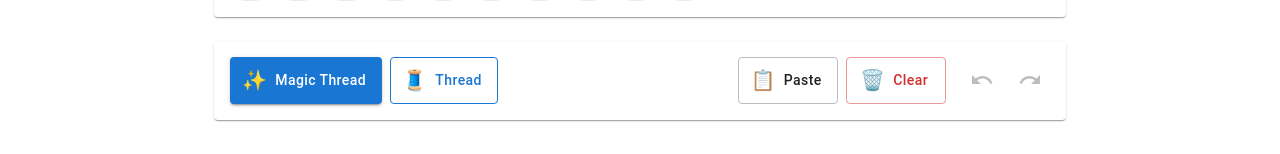
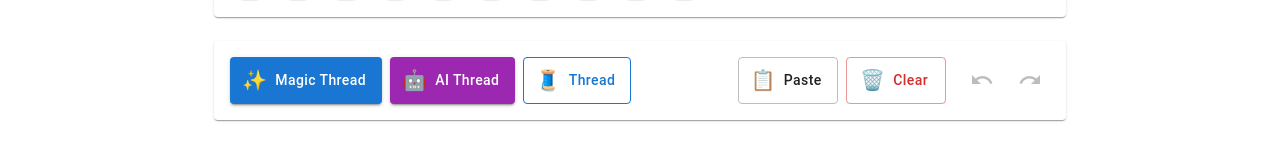
Before and after one commit to 0sf/magic-threads, a React (Create React App) app: page / in a window 1280 px wide. Shown: the part 541-695 px from the top of the page. Built offline with nearby package versions, Linux system fonts and the light colour scheme.

Commit message:
ai-llm-support-draft

```diff
--- a/package.json
+++ b/package.json
@@ -5,6 +5,8 @@
   "dependencies": {
     "@emotion/react": "^11.14.0",
     "@emotion/styled": "^11.14.0",
+    "@langchain/core": "^0.3.37",
+    "@langchain/google-genai": "^0.1.8",
     "@mui/icons-material": "^6.3.1",
     "@mui/lab": "^6.0.0-beta.23",
     "@mui/material": "^6.3.1",
@@ -13,6 +15,7 @@
     "@testing-library/user-event": "^14.5.2",
     "copy-to-clipboard": "^3.3.3",
     "insert-text-at-cursor": "^0.3.0",
+    "langchain": "^0.3.15",
     "react": "^19.0.0",
     "react-dom": "^19.0.0",
     "react-router-dom": "^7.1.1",
--- a/src/BodyContent.js
+++ b/src/BodyContent.js
@@ -1,11 +1,21 @@
 import React, { useState, useEffect } from "react";
-import { Stack, Box, Button, Snackbar, Container, Typography, IconButton} from "@mui/material";
-import { LoadingButton } from '@mui/lab';
+import {
+  Stack,
+  Box,
+  Button,
+  Snackbar,
+  Container,
+  Typography,
+  IconButton,
+} from "@mui/material";
+import { LoadingButton } from "@mui/lab";
 import MuiAlert from "@mui/material/Alert";
 import Chip from "@mui/material/Chip";
 import insertTextAtCursor from "insert-text-at-cursor";
 import UndoIcon from "@mui/icons-material/Undo";
 import RedoIcon from "@mui/icons-material/Redo";
+
+import LLMService from "./llm-service/LLMService";
 
 import "./BodyContent.css";
 import CardMain from "./Card";
@@ -61,12 +71,12 @@ const BodyContent = () => {
   const [isPasting, setIsPasting] = useState(false);
 
   const TWEET_COLORS = [
-    'rgba(255, 183, 183, 0.3)', // soft red
-    'rgba(181, 234, 215, 0.3)', // soft mint
-    'rgba(199, 206, 234, 0.3)', // soft blue
-    'rgba(255, 218, 193, 0.3)', // soft orange
-    'rgba(226, 191, 255, 0.3)', // soft purple
-    'rgba(190, 233, 232, 0.3)', // soft teal
+    "rgba(255, 183, 183, 0.3)", // soft red
+    "rgba(181, 234, 215, 0.3)", // soft mint
+    "rgba(199, 206, 234, 0.3)", // soft blue
+    "rgba(255, 218, 193, 0.3)", // soft orange
+    "rgba(226, 191, 255, 0.3)", // soft purple
+    "rgba(190, 233, 232, 0.3)", // soft teal
   ];
 
   const hadleOpen = () => {
@@ -115,14 +125,14 @@ const BodyContent = () => {
       setHistoryIndex(-1);
     } else {
       const textArea = document.getElementById("textArea");
-      textArea.value = '';
+      textArea.value = "";
       setBaseText(null);
       setTweets([]);
       setPreviewChunks([]);
       setCharCount(0);
       setTweetCount(1);
       setClear(true);
-      localStorage.removeItem('twitterThreadDraft');
+      localStorage.removeItem("twitterThreadDraft");
       setHistory([]);
       setHistoryIndex(-1);
     }
@@ -181,6 +191,15 @@ const BodyContent = () => {
     }
   };
 
+  // AI Thread
+  const handleAIClick = async () => {
+    const llmService = await LLMService();
+    const short = await llmService.aiTweet(
+      "I am going to the Department of Motor Vehicles later today because I need to renew my driver's license. By the way, did you hear that as soon as possible, the Federal Bureau of Investigation is going to release new information about the case? For your information, I think that is going to be a big deal. In my opinion, the government should be more transparent about these things. To be honest, I do not always trust what they say on television. Oh my God, I completely forgot to tell you! I will talk to you later because I have to meet up with my best friend forever for lunch. She works in Information Technology and always has the most interesting stories. Laughing out loud, last time she told me about a huge mistake someone made in an Artificial Intelligence project. I guess you only live once, right? Let me know if you want to catch up this evening. Otherwise, I will just see you at the usual place, to be determined. Talk to you soon!"
+    );
+    console.log(short);
+  };
+
   // Add new function to calculate preview chunks
   const calculatePreviewChunks = (text) => {
     if (!text) return [];
@@ -195,8 +214,10 @@ const BodyContent = () => {
       // Find a good breaking point
       if (end < text.length) {
         let breakPoint = end;
-        while (breakPoint > start &&
-               ![' ', '.', '!', '?', '\n'].includes(text[breakPoint - 1])) {
+        while (
+          breakPoint > start &&
+          ![" ", ".", "!", "?", "\n"].includes(text[breakPoint - 1])
+        ) {
           breakPoint--;
         }
         if (breakPoint > start) {
@@ -206,7 +227,7 @@ const BodyContent = () => {
 
       chunks.push({
         text: text.substring(start, end),
-        color: TWEET_COLORS[chunks.length % TWEET_COLORS.length]
+        color: TWEET_COLORS[chunks.length % TWEET_COLORS.length],
       });
 
       start = end;
@@ -220,7 +241,7 @@ const BodyContent = () => {
     const newText = e.target.value;
 
     // Only add to history if the text actually changed
-    if (newText !== (history[historyIndex] || '')) {
+    if (newText !== (history[historyIndex] || "")) {
       const newHistory = history.slice(0, historyIndex + 1);
       newHistory.push(newText);
       setHistory(newHistory);
@@ -231,7 +252,7 @@ const BodyContent = () => {
     setCharCount(newText.length);
     setTweetCount(Math.ceil(newText.length / (TWEET_LENGTH - PREFIX)));
     setPreviewChunks(calculatePreviewChunks(newText));
-    localStorage.setItem('twitterThreadDraft', newText);
+    localStorage.setItem("twitterThreadDraft", newText);
   };
 
   const undo = () => {
@@ -270,8 +291,8 @@ const BodyContent = () => {
   useEffect(() => {
     const handleKeyboard = (e) => {
       if (e.ctrlKey || e.metaKey) {
-        switch(e.key) {
-          case 'z':
+        switch (e.key) {
+          case "z":
             e.preventDefault();
             if (e.shiftKey) {
               redo();
@@ -279,15 +300,15 @@ const BodyContent = () => {
               undo();
             }
             break;
-          case 'm':
+          case "m":
             e.preventDefault();
             handleClick();
             break;
-          case 'v':
+          case "v":
             e.preventDefault();
             pasteClipBoard();
             break;
-          case 'l':
+          case "l":
             e.preventDefault();
             clearAll(false);
             break;
@@ -297,13 +318,13 @@ const BodyContent = () => {
       }
     };
 
-    window.addEventListener('keydown', handleKeyboard);
-    return () => window.removeEventListener('keydown', handleKeyboard);
+    window.addEventListener("keydown", handleKeyboard);
+    return () => window.removeEventListener("keydown", handleKeyboard);
   }, [history, historyIndex]);
 
   // Add auto-save functionality
   useEffect(() => {
-    const savedText = localStorage.getItem('twitterThreadDraft');
+    const savedText = localStorage.getItem("twitterThreadDraft");
     if (savedText) {
       document.getElementById("textArea").value = savedText;
       handleTextAreaChange({ target: { value: savedText } });
@@ -314,20 +335,20 @@ const BodyContent = () => {
     try {
       if (tweets.length === 0) return;
 
-      const text = tweets.map((tweet, index) =>
-        `Tweet ${index + 1}/${tweets.length}:\n${tweet}`
-      ).join('\n\n---\n\n');
+      const text = tweets
+        .map((tweet, index) => `Tweet ${index + 1}/${tweets.length}:\n${tweet}`)
+        .join("\n\n---\n\n");
 
-      const blob = new Blob([text], { type: 'text/plain' });
+      const blob = new Blob([text], { type: "text/plain" });
       const url = URL.createObjectURL(blob);
-      const a = document.createElement('a');
+      const a = document.createElement("a");
       a.href = url;
-      a.download = 'twitter-thread.txt';
+      a.download = "twitter-thread.txt";
       a.click();
       URL.revokeObjectURL(url);
       setExportSuccess(true);
     } catch (error) {
-      console.error('Export failed:', error);
+      console.error("Export failed:", error);
     }
   };
 
@@ -356,29 +377,34 @@ const BodyContent = () => {
           ></textarea>
         </Box>
 
-        <Box sx={{
-          display: 'flex',
-          justifyContent: 'space-between',
-          color: charCount > TWEET_LENGTH ? 'error.main' : 'text.secondary',
-          px: 1
-        }}>
+        <Box
+          sx={{
+            display: "flex",
+            justifyContent: "space-between",
+            color: charCount > TWEET_LENGTH ? "error.main" : "text.secondary",
+            px: 1,
+          }}
+        >
+          <Typography variant="caption">{charCount} characters</Typography>
           <Typography variant="caption">
-            {charCount} characters
-          </Typography>
-          <Typography variant="caption">
-            {tweetCount} tweet{tweetCount > 1 ? 's' : ''}
+            {tweetCount} tweet{tweetCount > 1 ? "s" : ""}
           </Typography>
         </Box>
 
         <Stack spacing={3}>
           {/* Emoji Selector */}
-          <Box sx={{
-            backgroundColor: 'background.paper',
-            borderRadius: 1,
-            p: 2,
-            boxShadow: 1
-          }}>
-            <Typography variant="subtitle2" sx={{ mb: 1, color: 'text.secondary' }}>
+          <Box
+            sx={{
+              backgroundColor: "background.paper",
+              borderRadius: 1,
+              p: 2,
+              boxShadow: 1,
+            }}
+          >
+            <Typography
+              variant="subtitle2"
+              sx={{ mb: 1, color: "text.secondary" }}
+            >
               Quick Emojis
             </Typography>
             <Stack direction="row" spacing={1} flexWrap="wrap" useFlexGap>
@@ -388,12 +414,12 @@ const BodyContent = () => {
                   label={value}
                   onClick={() => insertAt(value)}
                   sx={{
-                    '&:hover': {
-                      backgroundColor: '#e3f2fd',
-                      transform: 'scale(1.05)',
-                      transition: 'all 0.2s'
+                    "&:hover": {
+                      backgroundColor: "#e3f2fd",
+                      transform: "scale(1.05)",
+                      transition: "all 0.2s",
                     },
-                    cursor: 'pointer'
+                    cursor: "pointer",
                   }}
                 />
               ))}
@@ -401,12 +427,14 @@ const BodyContent = () => {
           </Box>
 
           {/* Main Action Buttons */}
-          <Box sx={{
-            backgroundColor: 'background.paper',
-            borderRadius: 1,
-            p: 2,
-            boxShadow: 1
-          }}>
+          <Box
+            sx={{
+              backgroundColor: "background.paper",
+              borderRadius: 1,
+              p: 2,
+              boxShadow: 1,
+            }}
+          >
             <Stack direction="row" spacing={2} alignItems="center">
               <Stack direction="row" spacing={1} flex={1}>
                 <LoadingButton
@@ -415,31 +443,59 @@ const BodyContent = () => {
                   onClick={() => handleClick()}
                   title="Ctrl/Cmd + M"
                   sx={{
-                    textTransform: 'none',
-                    minWidth: '120px',
-                    backgroundColor: 'primary.main',
-                    '&:hover': {
-                      backgroundColor: 'primary.dark',
-                    }
+                    textTransform: "none",
+                    minWidth: "120px",
+                    backgroundColor: "primary.main",
+                    "&:hover": {
+                      backgroundColor: "primary.dark",
+                    },
                   }}
-                  startIcon={<span role="img" aria-label="magic">✨</span>}
+                  startIcon={
+                    <span role="img" aria-label="magic">
+                      ✨
+                    </span>
+                  }
                 >
                   Magic Thread
+                </LoadingButton>
+                <LoadingButton
+                  loading={isProcessing}
+                  variant="contained"
+                  onClick={() => handleAIClick()}
+                  sx={{
+                    textTransform: "none",
+                    minWidth: "120px",
+                    backgroundColor: "secondary.main",
+                    "&:hover": {
+                      backgroundColor: "secondary.dark",
+                    },
+                  }}
+                  startIcon={
+                    <span role="img" aria-label="ai">
+                      🤖
+                    </span>
+                  }
+                >
+                  AI Thread
                 </LoadingButton>
                 <Button
                   variant="outlined"
                   onClick={createThread}
                   sx={{
-                    textTransform: 'none',
-                    minWidth: '100px',
-                    borderColor: 'primary.main',
-                    color: 'primary.main',
-                    '&:hover': {
-                      borderColor: 'primary.dark',
-                      backgroundColor: 'primary.50'
-                    }
+                    textTransform: "none",
+                    minWidth: "100px",
+                    borderColor: "primary.main",
+                    color: "primary.main",
+                    "&:hover": {
+                      borderColor: "primary.dark",
+                      backgroundColor: "primary.50",
+                    },
                   }}
-                  startIcon={<span role="img" aria-label="thread">🧵</span>}
+                  startIcon={
+                    <span role="img" aria-label="thread">
+                      🧵
+                    </span>
+                  }
                 >
                   Thread
                 </Button>
@@ -452,15 +508,19 @@ const BodyContent = () => {
                   onClick={pasteClipBoard}
                   title="Ctrl/Cmd + V"
                   sx={{
-                    textTransform: 'none',
-                    minWidth: '100px',
-                    borderColor: 'grey.400',
-                    color: 'text.primary',
-                    '&:hover': {
-                      backgroundColor: 'grey.50'
-                    }
+                    textTransform: "none",
+                    minWidth: "100px",
+                    borderColor: "grey.400",
+                    color: "text.primary",
+                    "&:hover": {
+                      backgroundColor: "grey.50",
+                    },
                   }}
-                  startIcon={<span role="img" aria-label="paste">📋</span>}
+                  startIcon={
+                    <span role="img" aria-label="paste">
+                      📋
+                    </span>
+                  }
                 >
                   Paste
                 </LoadingButton>
@@ -469,10 +529,14 @@ const BodyContent = () => {
                   color="error"
                   onClick={() => clearAll(false)}
                   sx={{
-                    textTransform: 'none',
-                    minWidth: '100px'
+                    textTransform: "none",
+                    minWidth: "100px",
                   }}
-                  startIcon={<span role="img" aria-label="clear">🗑️</span>}
+                  startIcon={
+                    <span role="img" aria-label="clear">
+                      🗑️
+                    </span>
+                  }
                 >
                   Clear
                 </Button>
@@ -484,9 +548,9 @@ const BodyContent = () => {
                   disabled={historyIndex <= 0}
                   title="Undo (Ctrl/Cmd + Z)"
                   sx={{
-                    '&:not(:disabled):hover': {
-                      backgroundColor: 'grey.100'
-                    }
+                    "&:not(:disabled):hover": {
+                      backgroundColor: "grey.100",
+                    },
                   }}
                 >
                   <UndoIcon />
@@ -496,9 +560,9 @@ const BodyContent = () => {
                   disabled={historyIndex >= history.length - 1}
                   title="Redo (Ctrl/Cmd + Shift + Z)"
                   sx={{
-                    '&:not(:disabled):hover': {
-                      backgroundColor: 'grey.100'
-                    }
+                    "&:not(:disabled):hover": {
+                      backgroundColor: "grey.100",
+                    },
                   }}
                 >
                   <RedoIcon />
@@ -510,18 +574,22 @@ const BodyContent = () => {
             {tweets.length > 0 && (
               <Button
                 variant="outlined"
-                onClick={() => exportThread('txt')}
+                onClick={() => exportThread("txt")}
                 sx={{
-                  textTransform: 'none',
+                  textTransform: "none",
                   mt: 2,
-                  borderColor: 'success.main',
-                  color: 'success.main',
-                  '&:hover': {
-                    borderColor: 'success.dark',
-                    backgroundColor: 'success.50'
-                  }
+                  borderColor: "success.main",
+                  color: "success.main",
+                  "&:hover": {
+                    borderColor: "success.dark",
+                    backgroundColor: "success.50",
+                  },
                 }}
-                startIcon={<span role="img" aria-label="export">📤</span>}
+                startIcon={
+                  <span role="img" aria-label="export">
+                    📤
+                  </span>
+                }
               >
                 Export Thread
               </Button>
@@ -555,9 +623,7 @@ const BodyContent = () => {
             autoHideDuration={2000}
             onClose={() => setExportSuccess(false)}
           >
-            <Alert severity="success">
-              Thread exported successfully!
-            </Alert>
+            <Alert severity="success">Thread exported successfully!</Alert>
           </Snackbar>
         </Stack>
       </Stack>
--- /dev/null
+++ b/src/llm-service/LLMService.jsx
@@ -0,0 +1,27 @@
+import { ChatGoogleGenerativeAI } from "@langchain/google-genai";
+
+async function LLMService() {
+  const llm = new ChatGoogleGenerativeAI({
+    apiKey: "", //process.env.REACT_APP_COMMIT_REF
+    model: "gemini-1.5-pro",
+    temperature: 0,
+    maxRetries: 2,
+  });
+
+  const aiTweet = async (text) => {
+    const aiMsg = await llm.invoke([
+      [
+        "system",
+        "You are a helpful assistant that helps with tweets. You try to help with shortening tweets by identifying long words and making abbreviations (examples: Be right back --> BRB, For Your Information, --> FYI, etc) shorten the user's tweet. Make sure you do not change any other thing about the tweet. Only identifiable words/commonly known abbreviations. Do not invent new abbreviations. Do not change the change original tweet in any way except abbreviations.",
+      ],
+      ["human", text],
+    ]);
+    return aiMsg.content;
+  };
+
+  return {
+    aiTweet,
+  };
+}
+
+export default LLMService;
```
Also changed, not shown: 2 other files (tests, documents, lock files or other folders).
